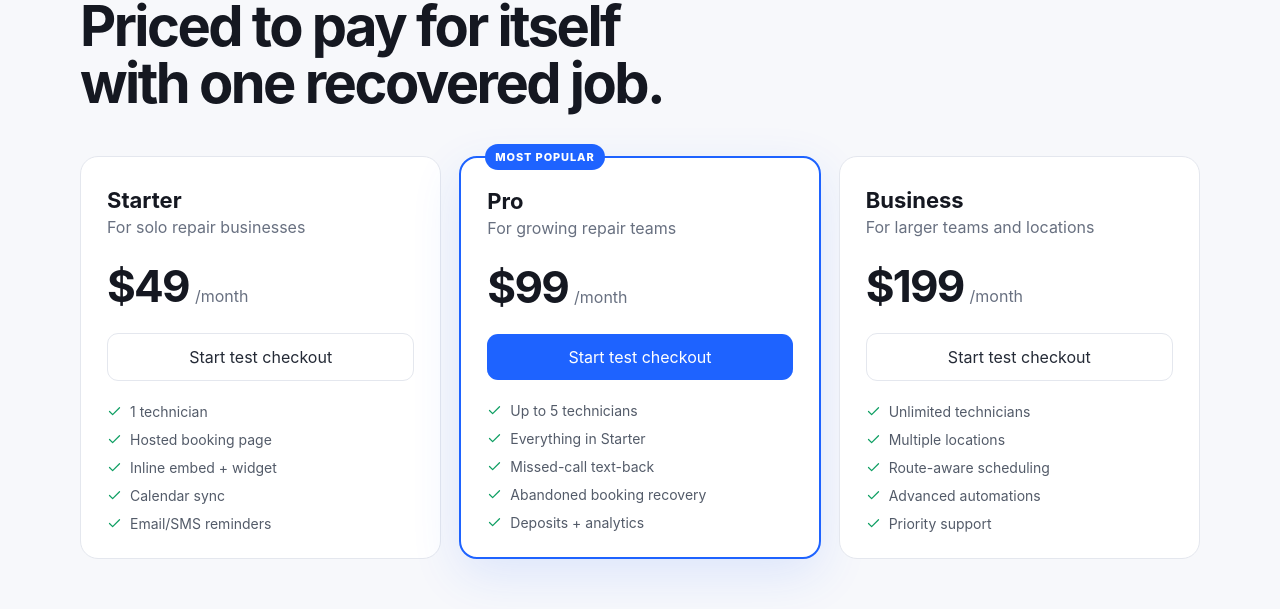
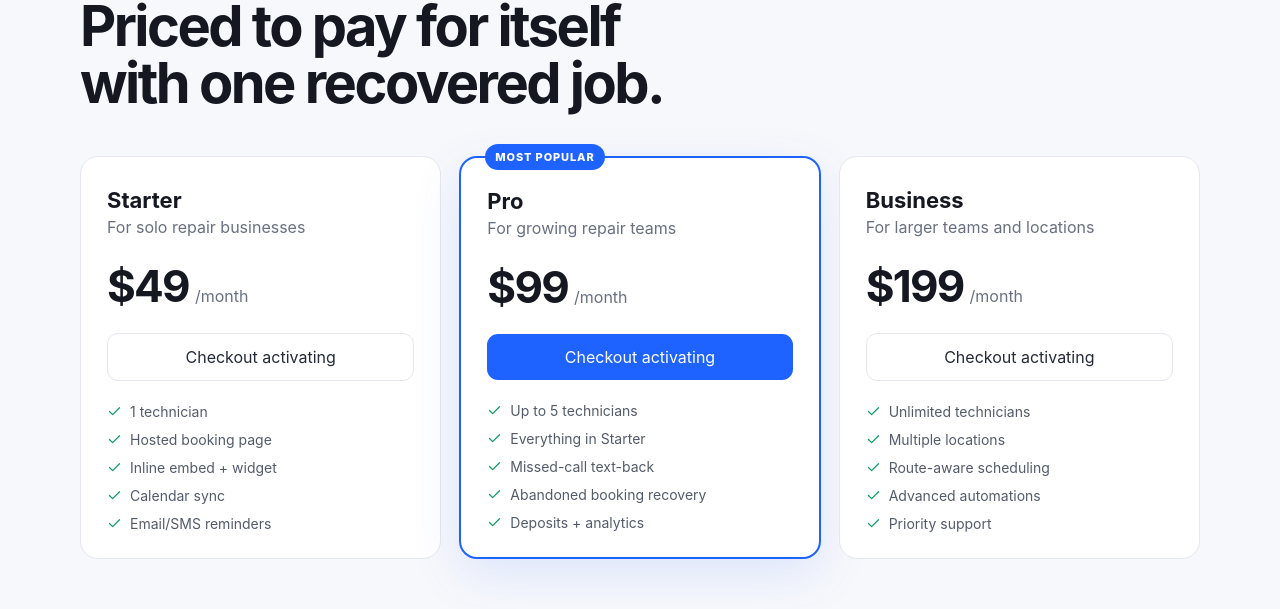
Before and after one commit to golfsum/Repairslot, a Next.js app: page / in a window 1280 px wide. Shown: the part 4454-5063 px from the top of the page. Built offline with nearby package versions, Linux system fonts and the light colour scheme.

Commit message:
Use production checkout environment variables

```diff
--- a/app/page.tsx
+++ b/app/page.tsx
@@ -14,9 +14,9 @@ const repairTypes = [
 const services = ['Refrigerator not cooling', 'Washer leaking', 'Dryer not heating', 'Dishwasher not draining'];
 const slots = ['Tomorrow, 8–10 AM', 'Tomorrow, 10 AM–12 PM', 'Tomorrow, 1–3 PM'];
 const checkout: Record<string, string> = {
-  Starter: 'https://buy.stripe.com/test_14AaEQgLLgJ244S96ScMM00',
-  Pro: 'https://buy.stripe.com/test_7sY7sEbrr0K444SgzkcMM01',
-  Business: 'https://buy.stripe.com/test_3cIbIUbrr78satg4QCcMM02',
+  Starter: process.env.NEXT_PUBLIC_STRIPE_STARTER_CHECKOUT || '',
+  Pro: process.env.NEXT_PUBLIC_STRIPE_PRO_CHECKOUT || '',
+  Business: process.env.NEXT_PUBLIC_STRIPE_BUSINESS_CHECKOUT || '',
 };
 const softwareSchema={'@context':'https://schema.org','@type':'SoftwareApplication',name:'RepairSlot',url:'https://repairslot.com',applicationCategory:'BusinessApplication',operatingSystem:'Web',description:'Online booking and scheduling software for repair businesses.',offers:[{'@type':'Offer',price:'49',priceCurrency:'USD',category:'Starter'},{'@type':'Offer',price:'99',priceCurrency:'USD',category:'Pro'},{'@type':'Offer',price:'199',priceCurrency:'USD',category:'Business'}]};
 
@@ -79,7 +79,7 @@ export default function Home() {
         {name:'Starter',price:'$49',desc:'For solo repair businesses',features:['1 technician','Hosted booking page','Inline embed + widget','Calendar sync','Email/SMS reminders']},
         {name:'Pro',price:'$99',desc:'For growing repair teams',featured:true,features:['Up to 5 technicians','Everything in Starter','Missed-call text-back','Abandoned booking recovery','Deposits + analytics']},
         {name:'Business',price:'$199',desc:'For larger teams and locations',features:['Unlimited technicians','Multiple locations','Route-aware scheduling','Advanced automations','Priority support']},
-      ].map(plan=><article className={plan.featured?'priceCard featured':'priceCard'} key={plan.name}>{plan.featured&&<div className="popular">Most popular</div>}<h3>{plan.name}</h3><p>{plan.desc}</p><div className="price"><strong>{plan.price}</strong><span>/month</span></div><a className={plan.featured?'button full':'ghostButton full'} href={checkout[plan.name]}>Start test checkout</a><ul>{plan.features.map(f=><li key={f}><Check size={15}/>{f}</li>)}</ul></article>)}</div></section>
+      ].map(plan=><article className={plan.featured?'priceCard featured':'priceCard'} key={plan.name}>{plan.featured&&<div className="popular">Most popular</div>}<h3>{plan.name}</h3><p>{plan.desc}</p><div className="price"><strong>{plan.price}</strong><span>/month</span></div>{checkout[plan.name] ? <a className={plan.featured?'button full':'ghostButton full'} href={checkout[plan.name]}>Start subscription</a> : <span className={plan.featured?'button full':'ghostButton full'} aria-disabled="true">Checkout activating</span>}<ul>{plan.features.map(f=><li key={f}><Check size={15}/>{f}</li>)}</ul></article>)}</div></section>
 
       <section className="cta"><div className="shell ctaInner"><div><div className="eyebrow light">Repair jobs should not wait for a callback.</div><h2>Let customers book while they are ready to hire.</h2></div><a className="button lightButton" href="/book/demo">Try the demo <ArrowRight size={17}/></a></div></section>
       <footer className="footer shell"><div className="brand"><span className="brandMark"><Wrench size={16}/></span><span>RepairSlot</span></div><a href="/repair-scheduling-software">Repair scheduling software</a><a href="/repair-booking-software">Repair booking software</a><a href="/resources">Resources and calculators</a></footer>
```
